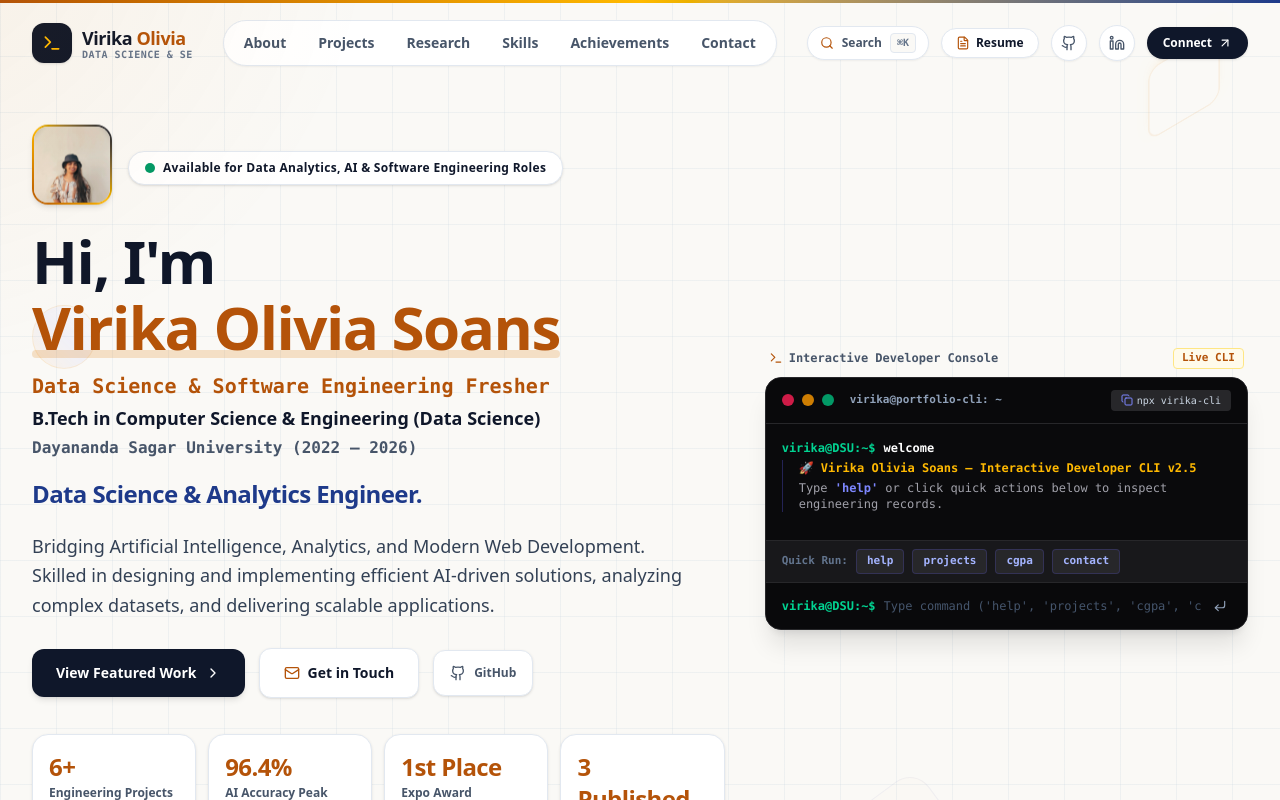
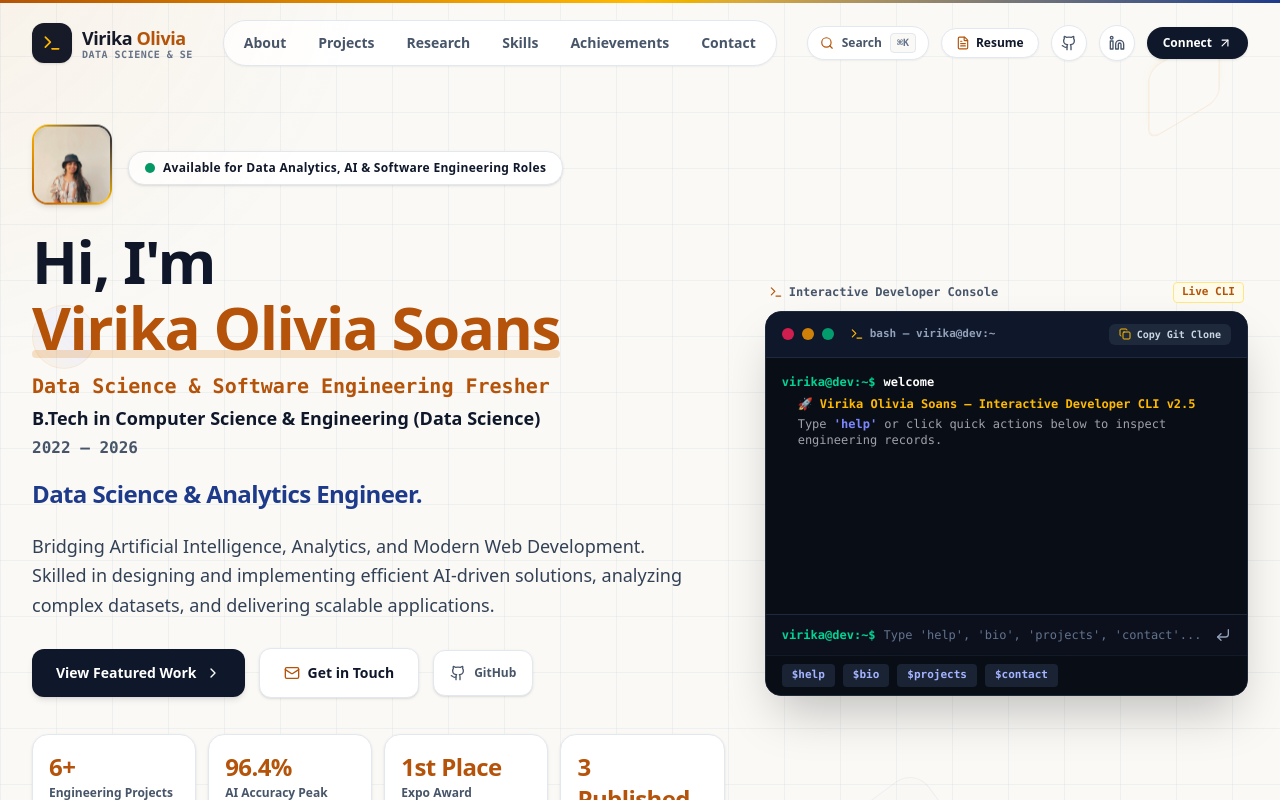
Before and after one commit to V-virika/my-portfolio, a Next.js app: page / in a window 1280 px wide. Shown: the top 800 px of the page. Built offline with nearby package versions, Linux system fonts and the light colour scheme.

Commit message:
Restrict Dayananda Sagar University name exclusively to Academic Credentials card

```diff
--- a/src/app/layout.tsx
+++ b/src/app/layout.tsx
@@ -21,14 +21,13 @@ const inter = Inter({
 export const metadata: Metadata = {
   title: 'Virika Olivia Soans | Data Science & Software Engineer',
   description:
-    'Portfolio of Virika Olivia Soans - B.Tech in CSE (Data Science) graduate from Dayananda Sagar University. Specializing in Vision Transformers, Deep Learning, Financial AI, and Modern Web Development.',
+    'Portfolio of Virika Olivia Soans - B.Tech in CSE (Data Science) graduate. Specializing in Vision Transformers, Deep Learning, Financial AI, and Modern Web Development.',
   keywords: [
     'Virika Olivia Soans',
     'Data Science',
     'Software Engineer',
     'Vision Transformers',
     'Deep Learning',
-    'Dayananda Sagar University',
     'Swin Transformer',
     'AI Risk Analysis',
     'Portfolio',
--- a/src/components/About.tsx
+++ b/src/components/About.tsx
@@ -64,11 +64,11 @@ export default function About() {
               </div>
 
               <div className="w-full pt-3 border-t border-[#e2e8f0] flex items-center justify-center text-xs font-bold text-[#475569]">
-                <span>Dayananda Sagar University (2022 – 2026)</span>
+                <span>B.Tech CSE (Data Science) • 2022–2026</span>
               </div>
             </motion.div>
 
-            {/* Academic Credentials Card - ONLY PLACE WHERE CGPA LIVES */}
+            {/* Academic Credentials Card - EXCLUSIVE PLACE FOR UNIVERSITY NAME */}
             <motion.div
               whileHover={{ y: -6, rotateX: 3, scale: 1.02 }}
               className="bg-[#faf9f6] border border-[#e2e8f0] p-6 rounded-2xl shadow-sm hover:shadow-lg hover:border-[#b45309]/50 transition-all cursor-default"
--- a/src/components/Footer.tsx
+++ b/src/components/Footer.tsx
@@ -21,7 +21,7 @@ export default function Footer() {
             <div>
               <h3 className="font-extrabold text-base text-[#0f172a]">Virika Olivia Soans</h3>
               <p className="text-xs text-[#64748b] font-medium">
-                B.Tech CS &amp; Engineering (Data Science) • Dayananda Sagar University
+                B.Tech CS &amp; Engineering (Data Science)
               </p>
             </div>
           </div>
--- a/src/components/Hero.tsx
+++ b/src/components/Hero.tsx
@@ -53,7 +53,7 @@ export default function Hero() {
               </motion.div>
             </div>
 
-            {/* Main Greeting & Dynamic Typewriter Headline */}
+            {/* Main Greeting & Degree Subtitles */}
             <motion.div
               initial={{ opacity: 0, y: 25 }}
               animate={{ opacity: 1, y: 0 }}
@@ -64,7 +64,7 @@ export default function Hero() {
                 Hi, I&apos;m <span className="highlight-gold text-[#b45309]">Virika Olivia Soans</span>
               </h1>
 
-              {/* Academic & Degree Subtitles */}
+              {/* Degree Subtitles without University Name */}
               <div className="space-y-1 pt-1">
                 <p className="text-lg sm:text-xl font-bold text-[#b45309] font-mono">
                   Data Science &amp; Software Engineering Fresher
@@ -73,7 +73,7 @@ export default function Hero() {
                   B.Tech in Computer Science &amp; Engineering (Data Science)
                 </p>
                 <p className="text-sm sm:text-base font-semibold text-[#475569] font-mono">
-                  Dayananda Sagar University (2022 – 2026)
+                  2022 – 2026
                 </p>
               </div>
 
--- a/src/components/HeroTerminal.tsx
+++ b/src/components/HeroTerminal.tsx
@@ -44,9 +44,6 @@ export default function HeroTerminal() {
               • <span className="text-indigo-400 font-bold">bio</span> — View background &amp; degree info
             </div>
             <div>
-              • <span className="text-indigo-400 font-bold">cgpa</span> — View academic performance score
-            </div>
-            <div>
               • <span className="text-indigo-400 font-bold">projects</span> — List core engineering projects &amp; accuracy
             </div>
             <div>
@@ -65,20 +62,12 @@ export default function HeroTerminal() {
           </div>
         );
         break;
-      case 'cgpa':
-        response = (
-          <div className="text-xs font-mono text-emerald-400 font-bold">
-            Academic Performance: CGPA 9.42 / 10.0 (Dayananda Sagar University - CSE Data Science)
-          </div>
-        );
-        break;
       case 'projects':
         response = (
           <div className="space-y-1 text-xs font-mono">
             {PROJECTS.map((p, i) => (
               <div key={p.id} className="text-slate-300">
                 {i + 1}. <span className="text-indigo-300 font-bold">{p.title}</span> [{p.category}]
-                {p.metrics ? ` — ${p.metrics.label}: ${p.metrics.value}` : ''}
               </div>
             ))}
           </div>
@@ -86,22 +75,20 @@ export default function HeroTerminal() {
         break;
       case 'contact':
         response = (
-          <div className="text-xs font-mono text-slate-300 space-y-1">
-            <div>Email: {PERSONAL_INFO.email}</div>
-            <div>GitHub: {PERSONAL_INFO.github}</div>
-            <div>LinkedIn: {PERSONAL_INFO.linkedin}</div>
+          <div className="space-y-1 text-xs text-slate-300 font-mono">
+            <div>Email: virika06@gmail.com</div>
+            <div>GitHub: https://github.com/V-virika</div>
+            <div>LinkedIn: https://linkedin.com/in/virika-olivia-soans-3727122b8</div>
           </div>
         );
         break;
       case 'clear':
         setHistory([]);
         return;
-      case '':
-        return;
       default:
         response = (
-          <div className="text-xs font-mono text-rose-400">
-            Command not recognized: &apos;{trimmed}&apos;. Type &apos;help&apos; for available options.
+          <div className="text-xs text-rose-400 font-mono">
+            Command not recognized: &apos;{trimmed}&apos;. Type &apos;help&apos; for available commands.
           </div>
         );
     }
@@ -110,87 +97,83 @@ export default function HeroTerminal() {
     setInput('');
   };
 
-  const onFormSubmit = (e: React.FormEvent) => {
-    e.preventDefault();
-    handleCommand(input);
-  };
-
-  const copyCLI = () => {
-    navigator.clipboard.writeText('npx virika-soans-portfolio');
+  const handleCopyCode = () => {
+    navigator.clipboard.writeText('git clone https://github.com/V-virika/prostate-cancer-classification.git');
     setCopied(true);
     setTimeout(() => setCopied(false), 2000);
   };
 
   return (
-    <div className="w-full bg-[#18181b] border border-[#27272a] rounded-2xl shadow-xl overflow-hidden font-mono text-xs">
-      {/* Header bar */}
-      <div className="px-4 py-3 bg-[#09090b] border-b border-[#27272a] flex items-center justify-between">
+    <div className="w-full bg-[#090d16] border border-[#1e293b] rounded-2xl overflow-hidden shadow-2xl font-mono text-xs text-slate-200">
+      {/* Terminal Title Bar */}
+      <div className="px-4 py-3 bg-[#0f172a] border-b border-[#1e293b] flex items-center justify-between">
         <div className="flex items-center gap-2">
           <div className="w-3 h-3 rounded-full bg-rose-500/80" />
           <div className="w-3 h-3 rounded-full bg-amber-500/80" />
           <div className="w-3 h-3 rounded-full bg-emerald-500/80" />
-          <span className="ml-2 text-[11px] font-semibold text-slate-400">
-            virika@portfolio-cli: ~
+          <span className="ml-2 text-[11px] text-slate-400 font-semibold flex items-center gap-1.5">
+            <TerminalIcon className="w-3.5 h-3.5 text-amber-400" /> bash — virika@dev:~
           </span>
         </div>
 
         <button
-          onClick={copyCLI}
-          className="flex items-center gap-1 px-2.5 py-1 rounded bg-[#27272a] text-slate-300 text-[10px] hover:text-white transition-colors"
+          onClick={handleCopyCode}
+          className="flex items-center gap-1.5 px-2.5 py-1 rounded-md bg-[#1e293b] text-slate-300 hover:text-white text-[10px] font-bold transition-all"
         >
-          {copied ? <Check className="w-3 h-3 text-emerald-400" /> : <Copy className="w-3 h-3 text-indigo-400" />}
-          <span>npx virika-cli</span>
+          {copied ? <Check className="w-3 h-3 text-emerald-400" /> : <Copy className="w-3 h-3 text-amber-400" />}
+          <span>{copied ? 'Copied Clone Command' : 'Copy Git Clone'}</span>
         </button>
       </div>
 
-      {/* Terminal Display */}
-      <div className="p-4 max-h-56 overflow-y-auto space-y-3 bg-[#09090b]/90 text-slate-200">
-        {history.map((item, index) => (
-          <div key={index} className="space-y-1">
-            <div className="flex items-center gap-2 text-slate-400">
-              <span className="text-emerald-400 font-bold">virika@DSU:~$</span>
-              <span className="text-white font-semibold">{item.command}</span>
-            </div>
-            <div className="pl-4 border-l border-indigo-500/30 text-slate-300">
-              {item.output}
-            </div>
+      {/* Terminal Body */}
+      <div className="p-4 h-64 overflow-y-auto space-y-3 scrollbar-thin scrollbar-thumb-slate-800">
+        {history.map((item, idx) => (
+          <div key={idx} className="space-y-1.5">
+            {item.command && (
+              <div className="flex items-center gap-2 text-slate-400">
+                <span className="text-emerald-400 font-bold">virika@dev:~$</span>
+                <span className="text-white font-bold">{item.command}</span>
+              </div>
+            )}
+            <div className="pl-4 text-slate-300">{item.output}</div>
           </div>
         ))}
         <div ref={terminalEndRef} />
       </div>
 
-      {/* Quick Action Chips */}
-      <div className="px-4 py-2 bg-[#18181b] border-t border-[#27272a] flex flex-wrap items-center gap-2 text-[11px]">
-        <span className="text-slate-500 font-semibold">Quick Run:</span>
-        {['help', 'projects', 'cgpa', 'contact'].map((cmd) => (
-          <button
-            key={cmd}
-            onClick={() => handleCommand(cmd)}
-            className="px-2.5 py-1 rounded bg-[#27272a] text-indigo-300 hover:text-white hover:bg-indigo-600/30 border border-indigo-500/20 transition-all font-semibold"
-          >
-            {cmd}
-          </button>
-        ))}
-      </div>
-
-      {/* Command Input Form */}
-      <form onSubmit={onFormSubmit} className="px-4 py-3 bg-[#09090b] border-t border-[#27272a] flex items-center gap-2">
-        <span className="text-emerald-400 font-bold">virika@DSU:~$</span>
+      {/* Input Prompt */}
+      <form
+        onSubmit={(e) => {
+          e.preventDefault();
+          if (input.trim()) handleCommand(input);
+        }}
+        className="px-4 py-3 bg-[#0c101d] border-t border-[#1e293b] flex items-center gap-2"
+      >
+        <span className="text-emerald-400 font-bold">virika@dev:~$</span>
         <input
           type="text"
           value={input}
           onChange={(e) => setInput(e.target.value)}
-          placeholder="Type command ('help', 'projects', 'cgpa', 'contact')..."
-          className="flex-1 bg-transparent text-white focus:outline-none text-xs font-mono placeholder-slate-600"
+          placeholder="Type 'help', 'bio', 'projects', 'contact'..."
+          className="flex-1 bg-transparent border-none text-white text-xs placeholder-slate-500 focus:outline-none font-mono"
         />
-        <button
-          type="submit"
-          className="p-1 rounded text-slate-400 hover:text-white hover:bg-[#27272a] transition-colors"
-          aria-label="Run command"
-        >
-          <CornerDownLeft className="w-3.5 h-3.5" />
+        <button type="submit" className="text-slate-400 hover:text-amber-400 transition-colors">
+          <CornerDownLeft className="w-4 h-4" />
         </button>
       </form>
+
+      {/* Quick Command Buttons */}
+      <div className="px-4 py-2 bg-[#090d16] border-t border-[#1e293b]/50 flex flex-wrap gap-2 text-[11px]">
+        {['help', 'bio', 'projects', 'contact'].map((cmd) => (
+          <button
+            key={cmd}
+            onClick={() => handleCommand(cmd)}
+            className="px-2.5 py-1 rounded bg-[#1e293b]/80 text-indigo-300 hover:bg-indigo-600 hover:text-white transition-all cursor-pointer font-bold"
+          >
+            ${cmd}
+          </button>
+        ))}
+      </div>
     </div>
   );
 }
--- a/src/components/TypewriterText.tsx
+++ b/src/components/TypewriterText.tsx
@@ -7,7 +7,7 @@ export default function TypewriterText() {
     'Data Science & Analytics Engineer.',
     'Vision Transformers & Deep Learning.',
     'Full-Stack Web App Developer.',
-    'Dayananda Sagar University CSE.',
+    'B.Tech CSE (Data Science).',
   ];
 
   const [index, setIndex] = useState(0);
```
